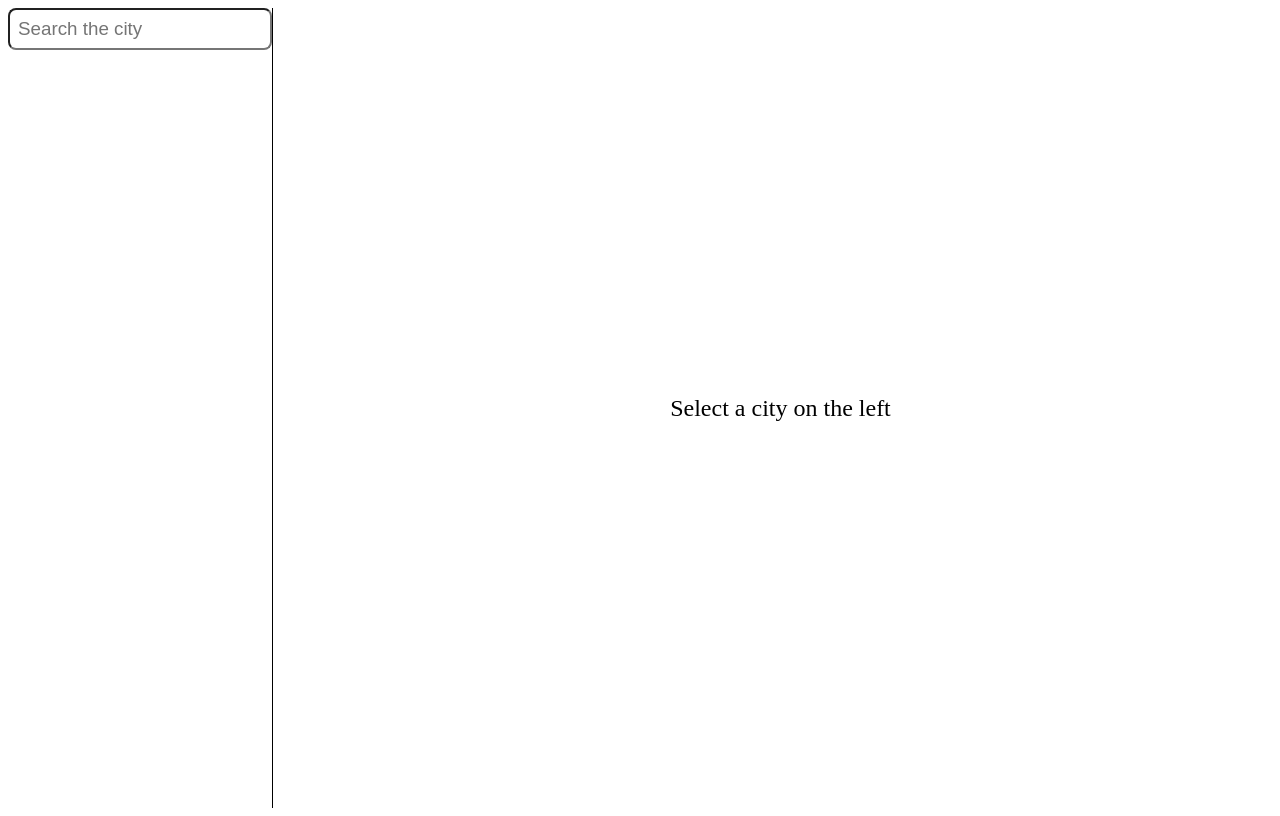
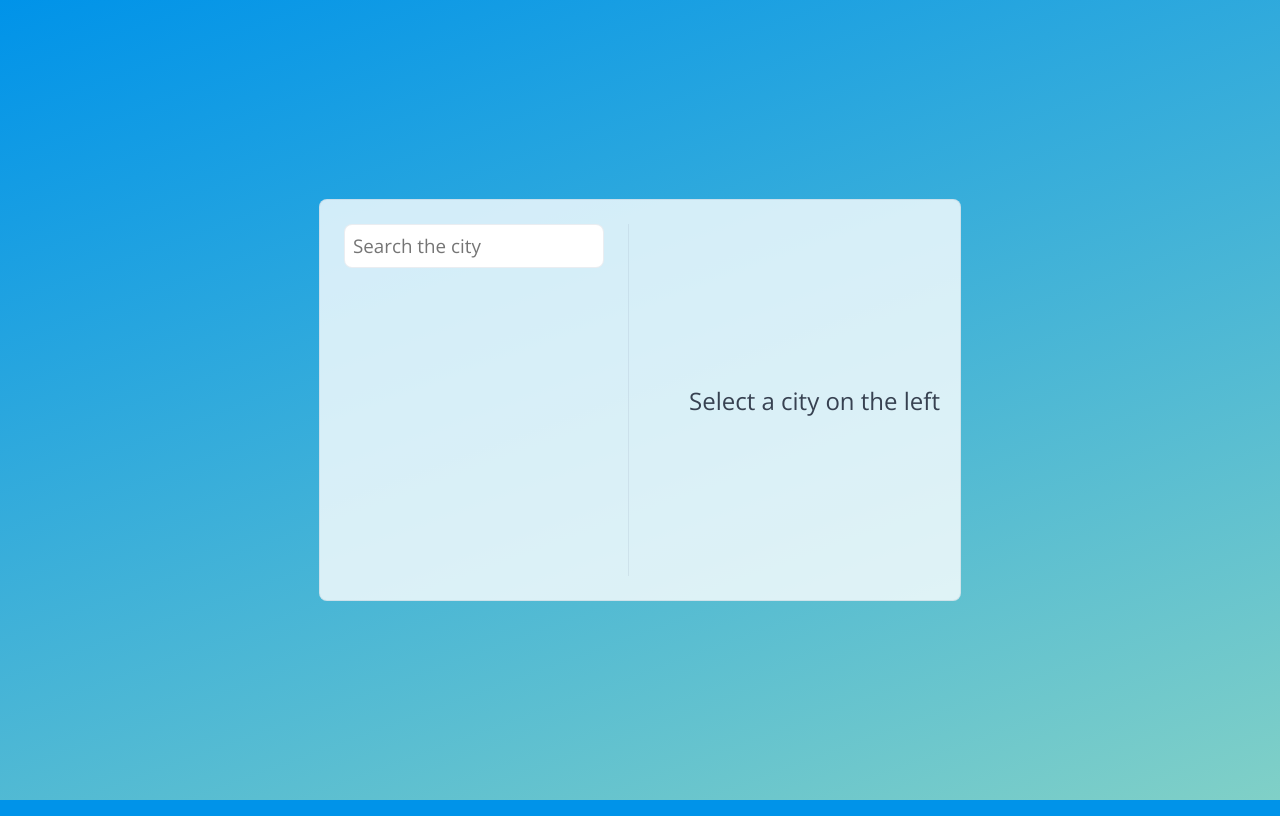
Before and after one commit to Massolari/effect-weather-app, a website built with Parcel: page src/index.html in a window 1280 px wide. Built offline with nearby package versions, Linux system fonts and the light colour scheme; what @effect/schema would draw is missing.

Commit message:
feat: improve styling

```diff
--- a/src/index.html
+++ b/src/index.html
@@ -1,23 +1,30 @@
-<!DOCTYPE html>
+<!doctype html>
 <html lang="en">
-
   <head>
-    <meta charset="UTF-8">
+    <meta charset="UTF-8" />
     <title>Weather city</title>
     <script type="module" src="./index.ts"></script>
     <link rel="stylesheet" href="./styles.scss" />
+    <link rel="preconnect" href="https://fonts.googleapis.com" />
+    <link rel="preconnect" href="https://fonts.gstatic.com" crossorigin />
+    <link
+      href="https://fonts.googleapis.com/css2?family=Open+Sans:ital,wght@0,300..800;1,300..800&display=swap"
+      rel="stylesheet"
+    />
   </head>
 
   <body>
     <main>
       <section class="city-selector">
-            <input autocomplete="off" type="search" id="city" placeholder="Search the city">
+        <input
+          autocomplete="off"
+          type="search"
+          id="city"
+          placeholder="Search the city"
+        />
         <ul id="cities"></ul>
       </section>
-        <section id="weather" class="weather">
-            Select a city on the left
-        </section>
+      <section id="weather" class="weather">Select a city on the left</section>
     </main>
   </body>
-
 </html>
--- a/src/styles.scss
+++ b/src/styles.scss
@@ -1,34 +1,67 @@
+* {
+  --font-size: 1.175rem;
+  --border-color: #94a3b833;
+  --spacing: 0.5rem;
+}
+
+body {
+  padding: 0;
+  margin: 0;
+  height: 100vh;
+  font-family: "Open Sans", sans-serif;
+  font-optical-sizing: auto;
+  background-color: #0093e9;
+  background-image: linear-gradient(160deg, #0093e9 0%, #80d0c7 100%);
+  display: flex;
+  flex-direction: row;
+  align-items: center;
+  color: #374151;
+}
+
 main {
-  width: 100%;
+  width: 50%;
   display: grid;
   grid-template-columns: 1fr 4fr;
   gap: 1rem;
-  height: 100vh;
+  height: 50vh;
+  margin: 0 auto;
+  border: 1px solid var(--border-color);
+  background-color: rgb(255 255 255 / 0.8);
+  border-radius: var(--spacing);
+  font-size: var(--font-size);
 }
 
 .city-selector {
-  border-right: 1px solid #000;
-  display: flex;
-  flex-direction: column;
-  align-items: center;
+  border-right: 1px solid var(--border-color);
+  margin: 1.5rem;
+  padding-right: 1.5rem;
 
   input {
-    font-size: 1.175rem;
-    border-radius: 0.5rem;
-    padding: 0.5rem;
+    border: 1px solid var(--border-color);
+    font-size: var(--font-size);
+    font-family: inherit;
+    border-radius: var(--spacing);
+    padding: var(--spacing);
+
+    &:focus {
+      outline: none;
+      border-color: #80d0c7;
+    }
   }
 
   ul {
-    width: 80%;
+    width: 100%;
+    padding: var(--spacing) 0;
+    margin: 0;
 
     li {
       list-style: none;
-      padding: 0.5rem;
+      padding: var(--spacing);
       cursor: pointer;
       transition: background-color 0.3s;
 
       &:hover {
-        background-color: #f0f0f0;
+        background-color: #80d0c7;
       }
     }
   }
```
Lines whose indentation alone changed are shown as unchanged.
